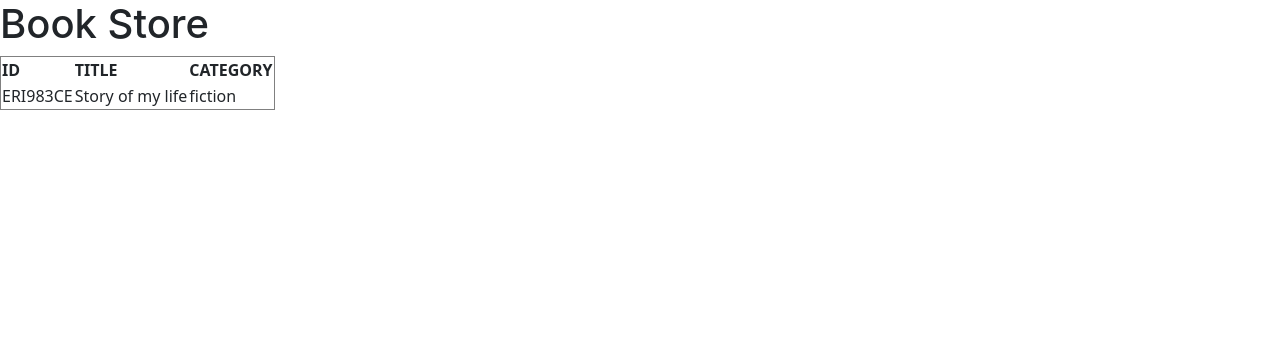
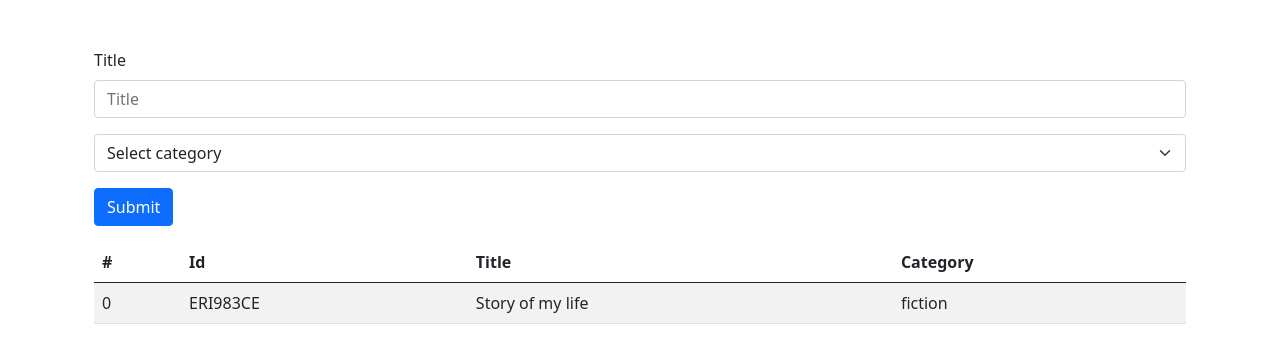
Before and after one commit to rukundoeric/bookstore, a React (Create React App) app: page / in a window 1280 px wide. Shown: the top 362 px of the page. Built offline with nearby package versions, Linux system fonts and the light colour scheme.

Commit message:
connect booksform to redux store

```diff
--- a/src/components/App.js
+++ b/src/components/App.js
@@ -1,12 +1,17 @@
 import React from 'react';
 import BooksList from './containers/BooksList';
+import BooksForm from './containers/BooksForm';
 import '../assets/css/style.css';
 
 function App() {
   return (
-    <div>
-      <h1>Book Store</h1>
-      <BooksList />
+    <div className="container">
+      <div className="container mt-5">
+        <BooksForm />
+      </div>
+      <div className="container mt-3">
+        <BooksList />
+      </div>
     </div>
   );
 }
--- a/src/components/containers/BooksForm.js
+++ b/src/components/containers/BooksForm.js
@@ -1,15 +1,22 @@
 /* eslint-disable jsx-a11y/label-has-associated-control */
 import React from 'react';
+import { connect } from 'react-redux';
+import PropTypes from 'prop-types';
 
-function BooksForm() {
+function BooksForm(props) {
+  const handleSubmit = e => {
+    e.preventDefault();
+    console.log(e);
+  };
+
   return (
-    <form>
+    <form onSubmit={handleSubmit}>
       <div className="mb-3">
         <label htmlFor="title" className="form-label">Title</label>
-        <input type="text" name="title" className="form-control" id="title" placeholder="Title" />
+        <input type="text" required name="title" className="form-control" id="title" placeholder="Title" />
       </div>
-      <select className="form-select" aria-label="Default select example">
-        <option selected>Open this select menu</option>
+      <select className="form-select" required name="category" aria-label="Default select example">
+        <option defaultValue>Select category</option>
         <option value="Fiction">Fiction</option>
         <option value="Biography">Biography</option>
         <option value="History">History</option>
@@ -18,9 +25,13 @@ function BooksForm() {
         <option value="Learning">Learning</option>
         <option value="Sci-Fi">Sci-Fi</option>
       </select>
-      <button type="submit" className="btn btn-primary">Submit</button>
+      <button type="submit" className="btn btn-primary mt-3">Submit</button>
     </form>
   );
 }
 
-export default BooksForm;
+BooksForm.propTypes = {
+  createBook: PropTypes.func,
+};
+
+export default connect(null, { })(BooksForm);
--- a/src/components/containers/BooksList.js
+++ b/src/components/containers/BooksList.js
@@ -28,16 +28,17 @@ class BooksList extends Component {
     const { books } = this.state;
 
     return (
-      <table border="1">
+      <table className="table table-striped">
         <thead>
           <tr>
-            <th>ID</th>
-            <th>TITLE</th>
-            <th>CATEGORY</th>
+            <th>#</th>
+            <th>Id</th>
+            <th>Title</th>
+            <th>Category</th>
           </tr>
         </thead>
         <tbody>
-          {books.map(book => (<Book book={book} key={key()} />))}
+          {books.map((book, i) => (<Book index={i} book={book} key={key()} />))}
         </tbody>
       </table>
     );
--- a/src/components/items/Book.js
+++ b/src/components/items/Book.js
@@ -2,9 +2,10 @@
 import React from 'react';
 import PropTypes from 'prop-types';
 
-function Book({ book }) {
+function Book({ index, book }) {
   return (
     <tr>
+      <td>{index}</td>
       <td>{book.id}</td>
       <td>{book.title}</td>
       <td>{book.category}</td>
@@ -14,6 +15,7 @@ function Book({ book }) {
 
 Book.propTypes = {
   book: PropTypes.object.isRequired,
+  index: PropTypes.number.isRequired,
 };
 
 export default Book;
```
